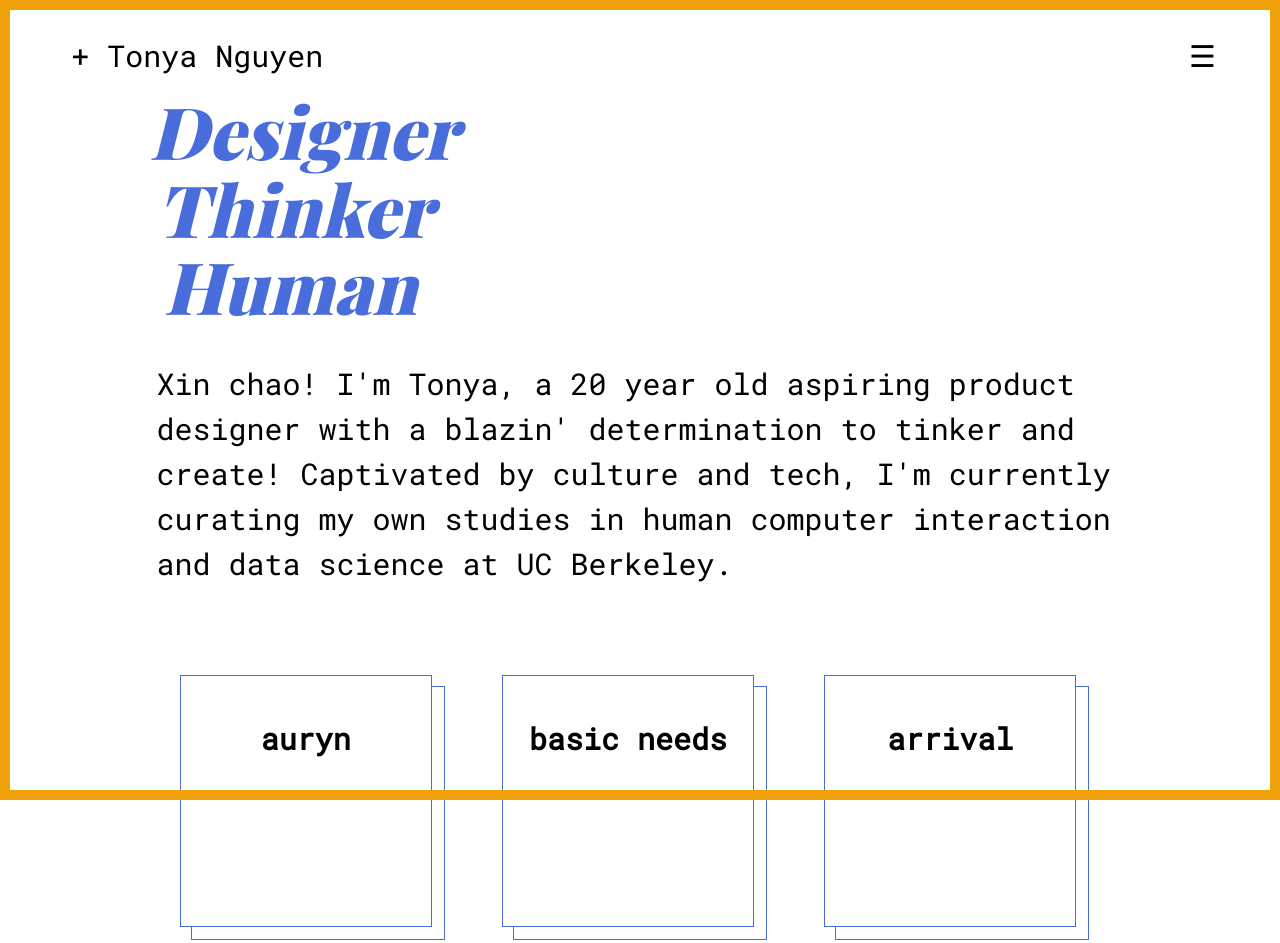
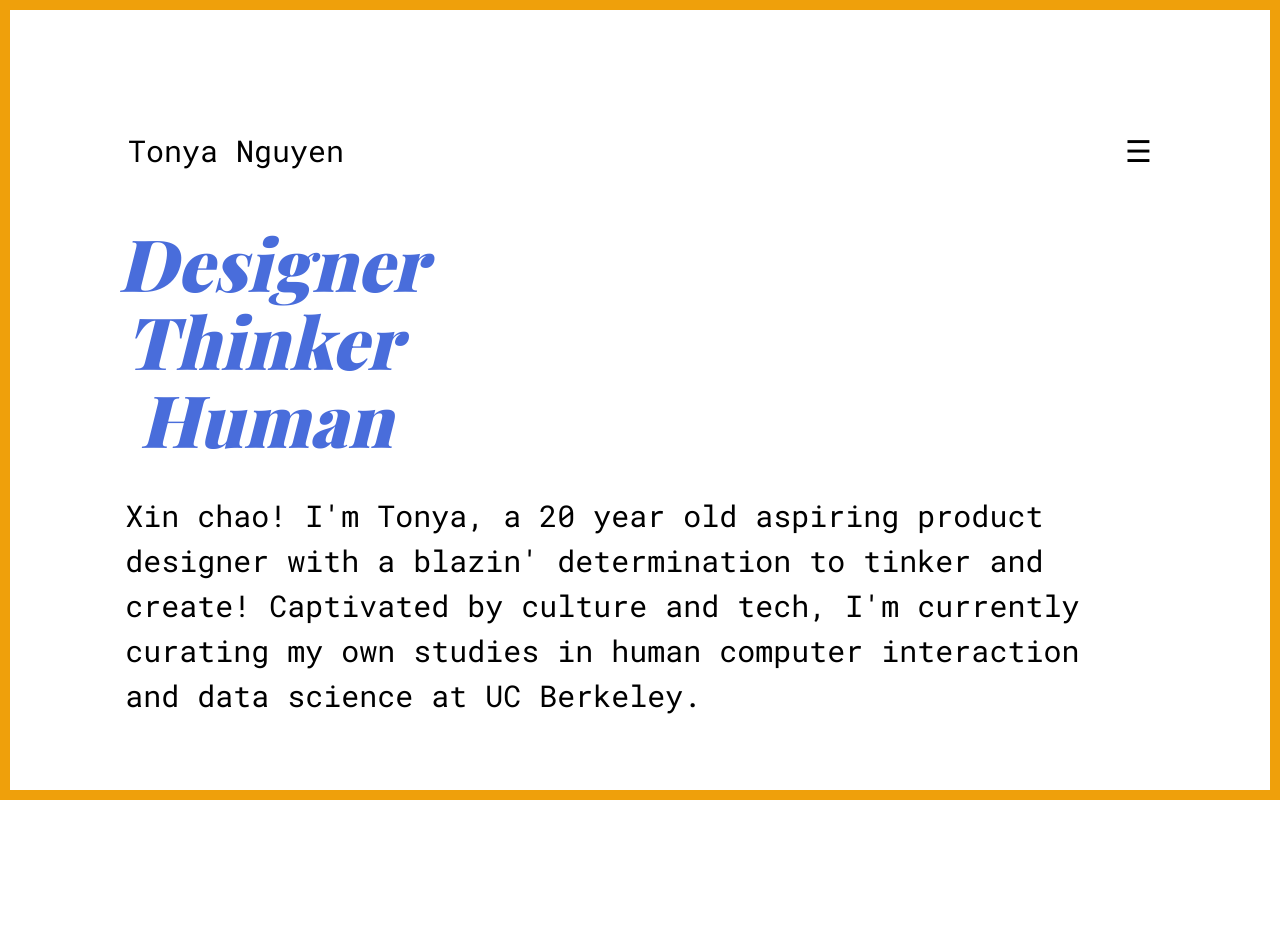
Before and after one commit to tawnzz/tonyanguyen.github.io, a plain HTML site: page index.html in a window 1280 px wide. Shown: the top 943 px of the page. Drawn offline with nearby package versions, Linux system fonts and the light colour scheme; a web font is replaced by a local one.

Commit message:
css positioning is hard

```diff
--- a/assets/css/index.css
+++ b/assets/css/index.css
@@ -57,39 +57,32 @@ element.style {
     will-change: auto;
 }
 
-.container {
-  width: 100%;
-}
+
 .page-contents {
   margin: 0 auto;
   background-color: white;
-  height: 100%;
   width: 90%;
-  padding-top: 25px;
+  padding: 2.0em 0;
+  position: relative;
+  max-width: 1200px;
 }
 
-.content {
-  padding-top: 2%;
-  margin: 0 auto;
-  width: 85%;
-}
 
 /*menu and header*/
 .top-bar {
+  margin: 0 auto;
+  background-color: white;
+  width: 90%;
+  padding: 2.0em 0;
   position: relative;
-  display: block;
+  max-width: 1200px;
 }
 
 .header {
-  position: fixed;
   float: left;
-
 }
 .navmenu {
-  position: fixed;
-  right: 5%;
   float: right;
-
 }
 
 /*pop-out nav*/
@@ -132,12 +125,24 @@ element.style {
 /*content spacing*/
 
 .content {
-  margin-top: 0px;
+  position: relative;
+  height: 100%;
+  width: 95%;
 }
+
+.landing-box {
+  position: relative;
+  margin: 0 auto;
+  width: 90%;
+  height: 100vh;
+  max-width: 1200px;
+}
+
+
 
 /*things I believe apply to me! hehe*/
 .tagline {
-  display: inline-block;
+/*  display: inline-block;*/
   position: relative;
   font-family: 'Playfair Display', serif;
   font-size: 96px;
@@ -162,10 +167,8 @@ element.style {
 }*/
 
 .description {
-  width: 100%;
-  font-size: 24px;
-  padding-bottom: 10vh;
-  line-height: 150%;
+  font-size: 20px;
+  line-height: 135%;
 }
 
 /*projects*/
--- a/index.html
+++ b/index.html
@@ -3,8 +3,6 @@
 	<head>
 		<title>👩🏻 Tonya Nguyen</title>
 		<link rel="stylesheet" href="https://maxcdn.bootstrapcdn.com/bootstrap/3.3.7/css/bootstrap-theme.min.css" integrity="sha384-rHyoN1iRsVXV4nD0JutlnGaslCJuC7uwjduW9SVrLvRYooPp2bWYgmgJQIXwl/Sp" crossorigin="anonymous">
-		<script type="text/javascript" src="https://ajax.googleapis.com/ajax/libs/jquery/1.7.1/jquery.min.js"></script>
-		<script type="text/javascript" src="assets/js/index.js"></script>
 		<link href="https://fonts.googleapis.com/css?family=Roboto+Mono" rel="stylesheet">
 		<meta charset="UTF-8">
 		<meta name="viewport" content="width=device-width, initial-scale=1">
@@ -39,29 +37,30 @@
 				</div>
 
 			<div class="header">
-		 		+ Tonya Nguyen
+		 		Tonya Nguyen
 		 	</div>
 			<div class="navmenu" style="cursor:pointer" onclick="openNav()"> &#9776;</div>
 			</div>
 
 			 <div class="content">
+			 	<div class="landing-box">
 			 		<div class="tagline">
 						<p class="tag" style="margin-left: -0.1em;">
 							<span> Designer </span> </p>
 						<p class="tag">
 							<span> Thinker </span>
 						</p>
-					<p class="tag" style="margin-left: 0.1em;">
+						<p class="tag" style="margin-left: 0.2em;">
 							<span> Human </span>
 						</p>
 			 		</div>
 
 
 
-
 				 	<div class="row description">
 				 		<div class="col-xs-12 col-md-12 col-lg-12">
 				 			Xin chao! I'm Tonya, a 20 year old aspiring product designer with a blazin' determination to tinker and create! Captivated by culture and tech, I'm currently curating my own studies in human computer interaction and data science at UC Berkeley.
+				 		</div>
 				 	</div>
 				 </div>
 
@@ -159,7 +158,8 @@
 
 
 </body>
-
+<script type="text/javascript" src="https://ajax.googleapis.com/ajax/libs/jquery/1.7.1/jquery.min.js"></script>
+<script type="text/javascript" src="assets/js/index.js"></script>
 <script>
 function openNav() {
     document.getElementById("mySidenav").style.width = "100%";
```
Lines whose indentation alone changed are shown as unchanged.
